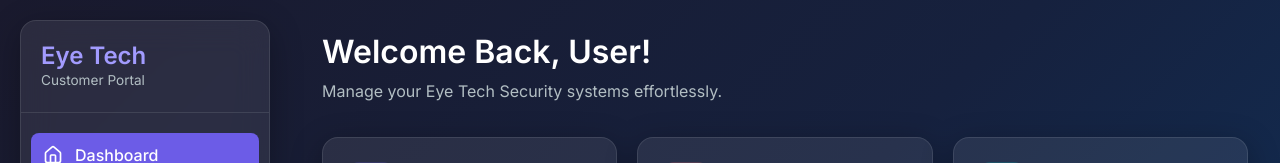
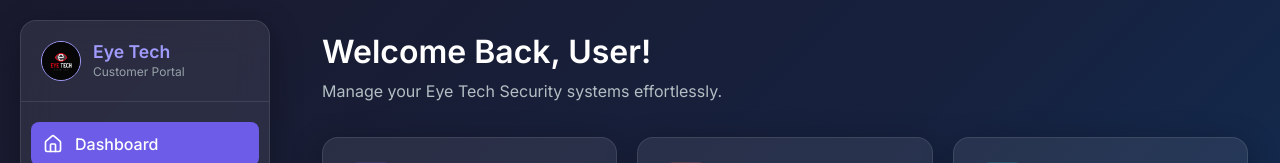
Before and after one commit to arunb9344/Eye-Tech-New-app-website, a React (Vite) app: page /customer/dashboard in a window 1280 px wide. Shown: the top 163 px of the page. Built offline with nearby package versions, Linux system fonts and the light colour scheme; no server answers; the database is empty; sample sign-in values are in the browser's storage.

Commit message:
Integrated company logo and updated favicon

```diff
--- a/index.html
+++ b/index.html
@@ -2,7 +2,7 @@
 <html lang="en">
   <head>
     <meta charset="UTF-8" />
-    <link rel="icon" type="image/svg+xml" href="/favicon.svg" />
+    <link rel="icon" type="image/png" href="/logo.png" />
     <meta name="viewport" content="width=device-width, initial-scale=1.0" />
     <title>Eye Tech App</title>
   </head>
--- a/src/components/AdminLayout.jsx
+++ b/src/components/AdminLayout.jsx
@@ -24,9 +24,12 @@ const AdminLayout = () => {
   return (
     <div className="app-container">
       <div className="glass-panel animate-fade-in" style={{ width: '250px', margin: '20px', display: 'flex', flexDirection: 'column' }}>
-        <div style={{ padding: '20px', borderBottom: 'var(--glass-border)' }}>
-          <h3 style={{ margin: 0, color: 'var(--color-secondary)' }}>Eye Tech</h3>
-          <p style={{ margin: 0, fontSize: '0.85rem' }}>Admin Dashboard</p>
+        <div style={{ padding: '20px', borderBottom: 'var(--glass-border)', display: 'flex', alignItems: 'center', gap: '12px' }}>
+          <img src="/logo.png" alt="Logo" style={{ width: '40px', height: '40px', borderRadius: '50%', objectFit: 'cover', border: '1px solid var(--color-secondary)' }} />
+          <div>
+            <h3 style={{ margin: 0, color: 'var(--color-secondary)', fontSize: '1.1rem' }}>Eye Tech</h3>
+            <p style={{ margin: 0, fontSize: '0.75rem', opacity: 0.8 }}>Admin Dashboard</p>
+          </div>
         </div>
 
         <div style={{ flex: 1, padding: '20px 10px', display: 'flex', flexDirection: 'column', gap: '8px' }}>
--- a/src/components/CustomerLayout.jsx
+++ b/src/components/CustomerLayout.jsx
@@ -25,9 +25,12 @@ const CustomerLayout = () => {
   return (
     <div className="app-container">
       <div className="glass-panel animate-fade-in" style={{ width: '250px', margin: '20px', display: 'flex', flexDirection: 'column' }}>
-        <div style={{ padding: '20px', borderBottom: 'var(--glass-border)' }}>
-          <h3 style={{ margin: 0, color: 'var(--color-primary-light)' }}>Eye Tech</h3>
-          <p style={{ margin: 0, fontSize: '0.85rem' }}>Customer Portal</p>
+        <div style={{ padding: '20px', borderBottom: 'var(--glass-border)', display: 'flex', alignItems: 'center', gap: '12px' }}>
+          <img src="/logo.png" alt="Logo" style={{ width: '40px', height: '40px', borderRadius: '50%', objectFit: 'cover', border: '1px solid var(--color-primary-light)' }} />
+          <div>
+            <h3 style={{ margin: 0, color: 'var(--color-primary-light)', fontSize: '1.1rem' }}>Eye Tech</h3>
+            <p style={{ margin: 0, fontSize: '0.75rem', opacity: 0.8 }}>Customer Portal</p>
+          </div>
         </div>
 
         <div style={{ flex: 1, padding: '20px 10px', display: 'flex', flexDirection: 'column', gap: '8px' }}>
--- a/src/pages/Login.jsx
+++ b/src/pages/Login.jsx
@@ -63,8 +63,8 @@ const Login = () => {
     <div className="flex items-center justify-center min-h-screen" style={{ padding: '20px' }}>
       <div className="glass-panel animate-fade-in" style={{ width: '100%', maxWidth: '420px', padding: '2.5rem' }}>
         <div className="flex flex-col items-center mb-8 gap-4">
-          <div className="flex items-center justify-center" style={{ width: '64px', height: '64px', borderRadius: '50%', background: 'linear-gradient(135deg, var(--color-primary), var(--color-secondary))', color: 'white' }}>
-            <Shield size={32} />
+          <div className="flex items-center justify-center" style={{ width: '80px', height: '80px', borderRadius: '50%', overflow: 'hidden', border: '2px solid var(--color-primary-light)' }}>
+            <img src="/logo.png" alt="Eye Tech Logo" style={{ width: '100%', height: '100%', objectFit: 'cover' }} />
           </div>
           <h2 style={{ margin: 0 }}>Eye Tech Securities</h2>
           <p style={{ margin: 0, textAlign: 'center' }}>Secure Access Portal</p>
```
Also changed, not shown: public/logo.png (added).
